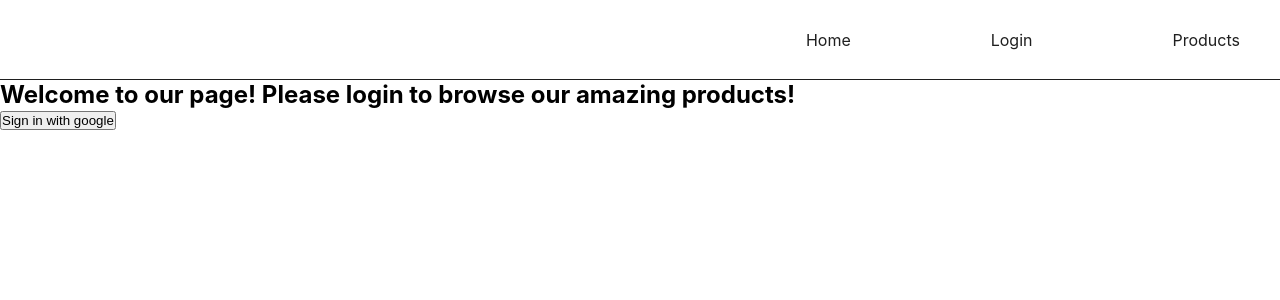
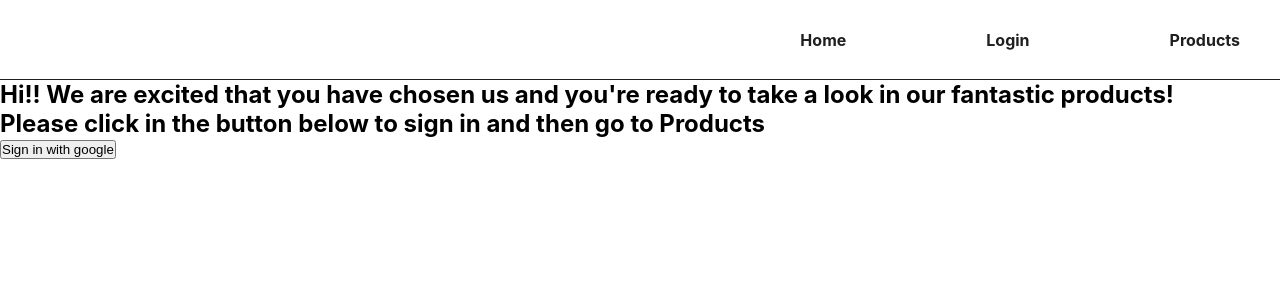
Before and after one commit to SBastos800/makeupapp, a React (Create React App) app: page /login in a window 1280 px wide. Shown: the top 300 px of the page. Built offline with nearby package versions, Linux system fonts and the light colour scheme; a web font is replaced by a local one.

Commit message:
changed content of login instructions

```diff
--- a/src/components/Login/Login.jsx
+++ b/src/components/Login/Login.jsx
@@ -5,7 +5,8 @@ export default class Login extends Component {
     render() {
         return(
             <section onClick={this.props.signIn} className={styles.google}>
-            <h1>Welcome to our page! Please login to browse our amazing products!</h1>
+            <h1>Hi!! We are excited that you have chosen us and you're ready to take a look in our fantastic products!</h1>
+            <h2>Please click in the button below to sign in and then go to Products</h2>
                 <button>Sign in with google</button>
             </section>
         )
--- a/src/components/NavBar/NavBar.module.scss
+++ b/src/components/NavBar/NavBar.module.scss
@@ -11,5 +11,9 @@
 
     }
 
+    a {
+        font-weight: bold;
+    }
+
 
 }
--- a/src/components/Products/Products.jsx
+++ b/src/components/Products/Products.jsx
@@ -12,7 +12,8 @@ export default class Products extends Component {
         url: "http://makeup-api.herokuapp.com/api/v1/products.json?brand=maybelline",
         myProducts: [],
         searchText: "",
-        filteredProducts: [],
+        filteredProducts: []
+
     };
 
     setSearchText = (event) => {
```
